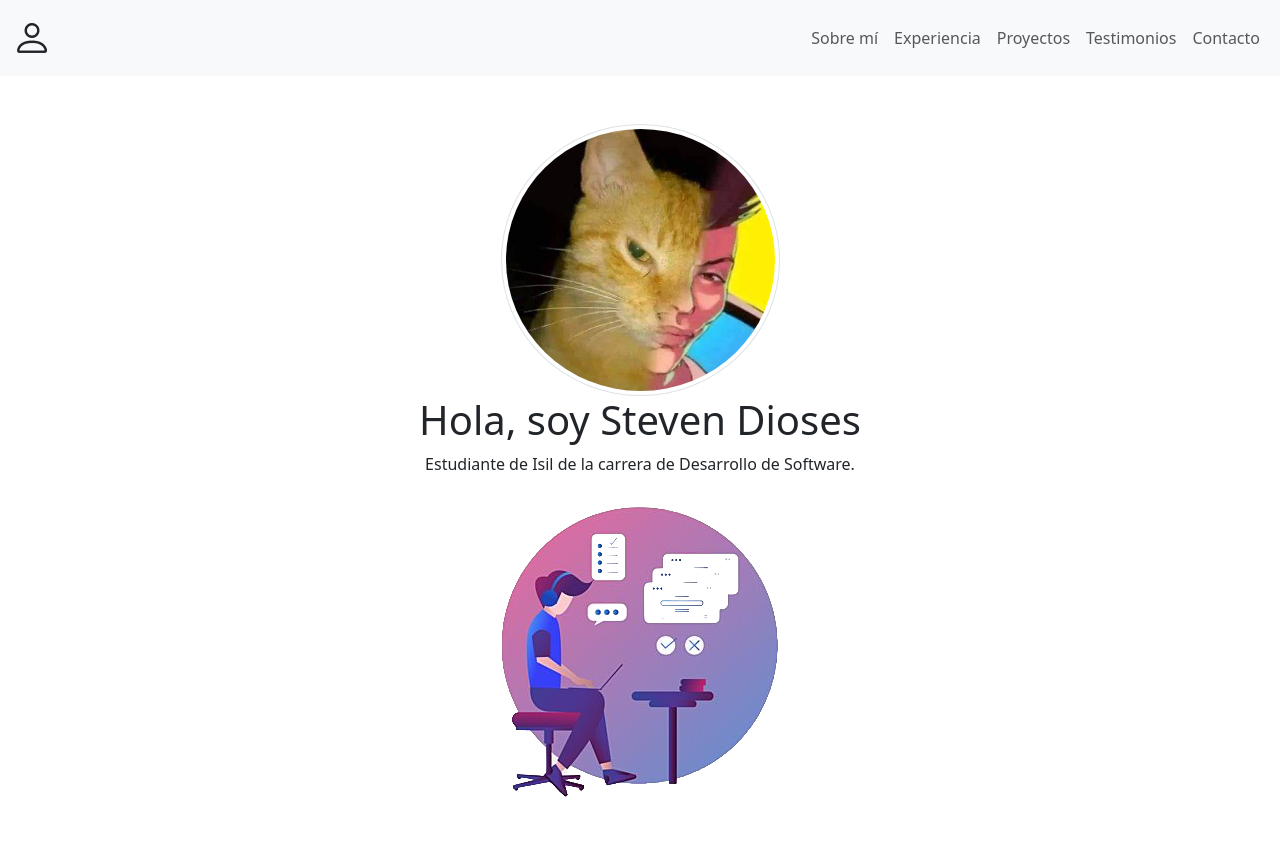
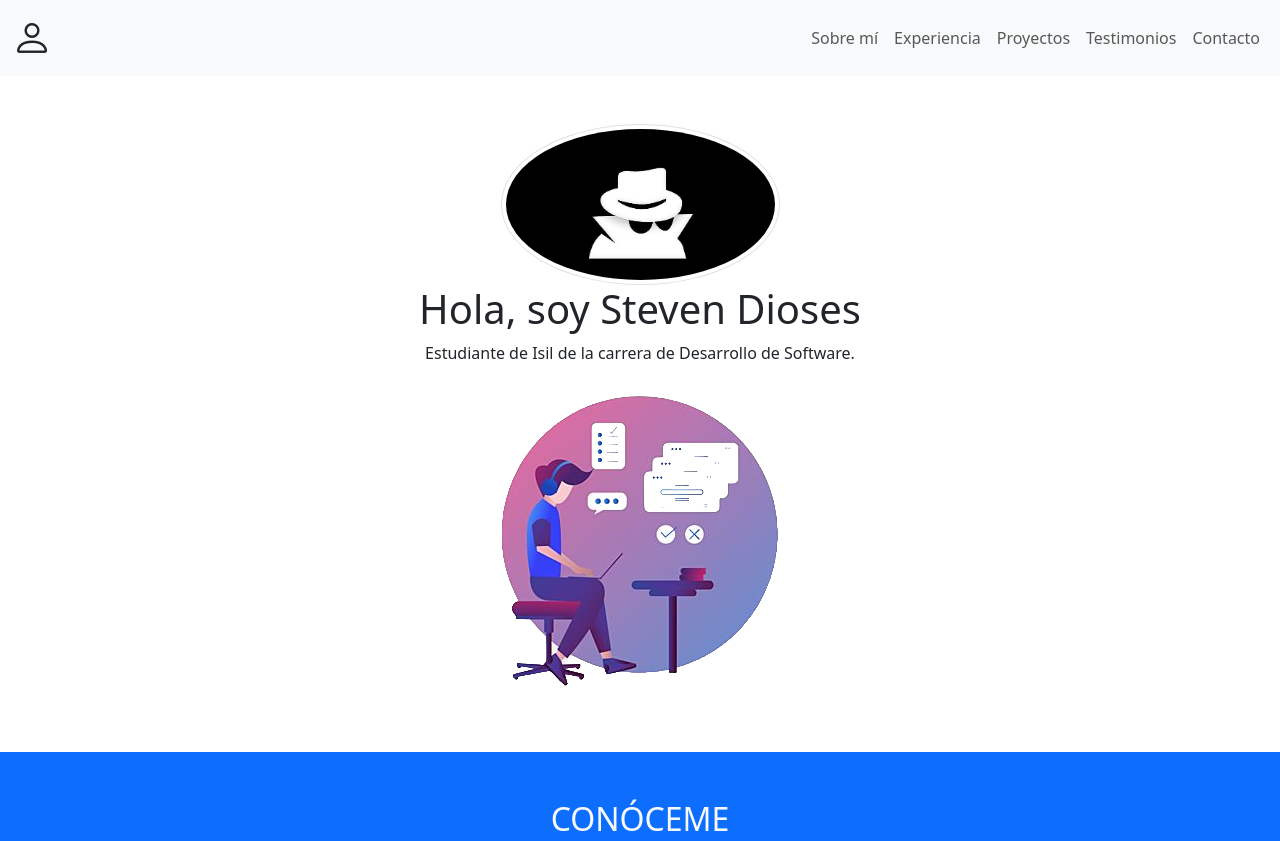
Before and after one commit to StevenDD0804/StevenDD0804.github.io, a plain HTML site: page Home/ExF/index.html in a window 1280 px wide. Shown: the top 841 px of the page. Drawn offline with nearby package versions, Linux system fonts and the light colour scheme.

Commit message:
Cambio de perfil del index.html

```diff
--- a/Home/ExF/index.html
+++ b/Home/ExF/index.html
@@ -51,7 +51,7 @@
   <section id="perfil" class="p-5 text-center">
     <div class="container">
       <div class="w-25 mx-auto">
-        <img src="img/Perfil.jpg" class="img-fluid img-thumbnail rounded-circle" alt="...">
+        <img src="img/incógnito.jpeg" class="img-fluid img-thumbnail rounded-circle" alt="...">
       </div>
       <h1>Hola, soy Steven Dioses</h1>
       <p>Estudiante de Isil de la carrera de Desarrollo de Software.</p>
```
